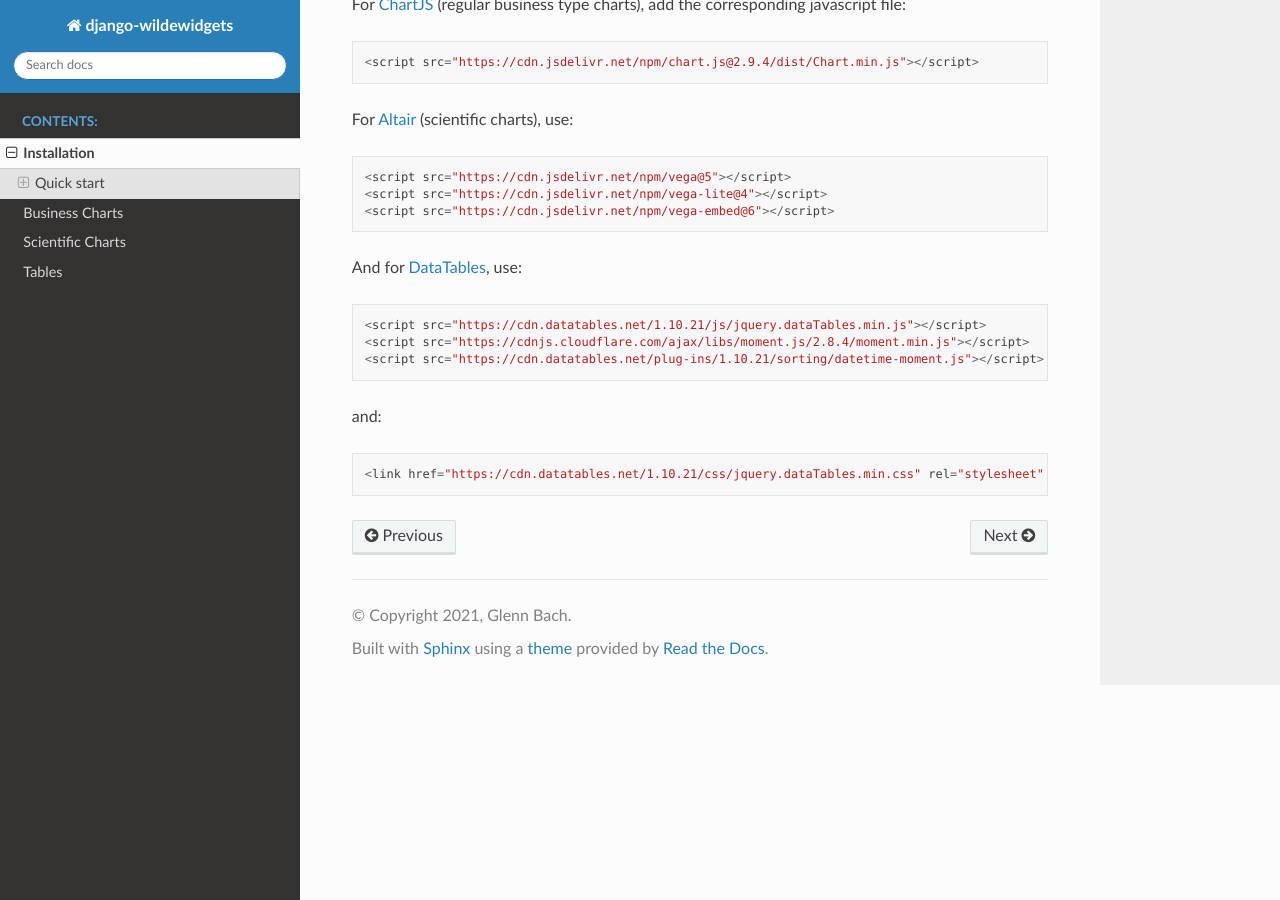
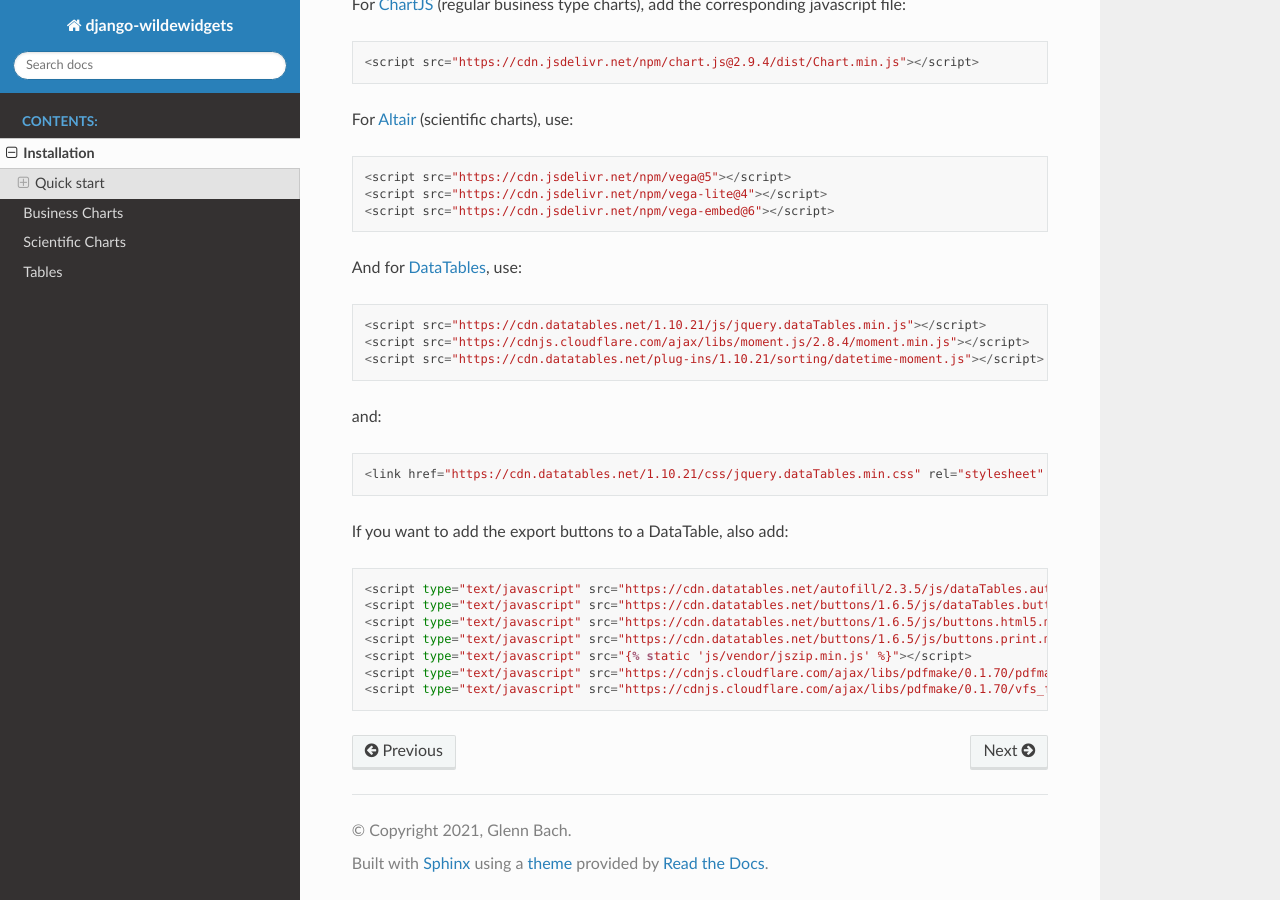
Before and after one commit to caltechads/django-wildewidgets, a Sphinx documentation site: the page built from docs/install.rst, in a window 1280 px wide and 900 px high, scrolled down 823 px. Built offline with Sphinx 7.4.7 and the Read the Docs theme 2.0.0, drawn with Linux system fonts in a browser that asks for light colours.

Commit message:
docs - js for export buttons

```diff
--- a/docs/install.rst
+++ b/docs/install.rst
@@ -53,3 +53,13 @@
 and::
 
     <link href="https://cdn.datatables.net/1.10.21/css/jquery.dataTables.min.css" rel="stylesheet" />
+
+If you want to add the export buttons to a DataTable, also add::
+
+    <script type="text/javascript" src="https://cdn.datatables.net/autofill/2.3.5/js/dataTables.autoFill.min.js"></script>
+    <script type="text/javascript" src="https://cdn.datatables.net/buttons/1.6.5/js/dataTables.buttons.min.js"></script>
+    <script type="text/javascript" src="https://cdn.datatables.net/buttons/1.6.5/js/buttons.html5.min.js"></script>
+    <script type="text/javascript" src="https://cdn.datatables.net/buttons/1.6.5/js/buttons.print.min.js"></script>
+    <script type="text/javascript" src="{% static 'js/vendor/jszip.min.js' %}"></script>
+    <script type="text/javascript" src="https://cdnjs.cloudflare.com/ajax/libs/pdfmake/0.1.70/pdfmake.min.js"></script>
+    <script type="text/javascript" src="https://cdnjs.cloudflare.com/ajax/libs/pdfmake/0.1.70/vfs_fonts.min.js"></script>
```
